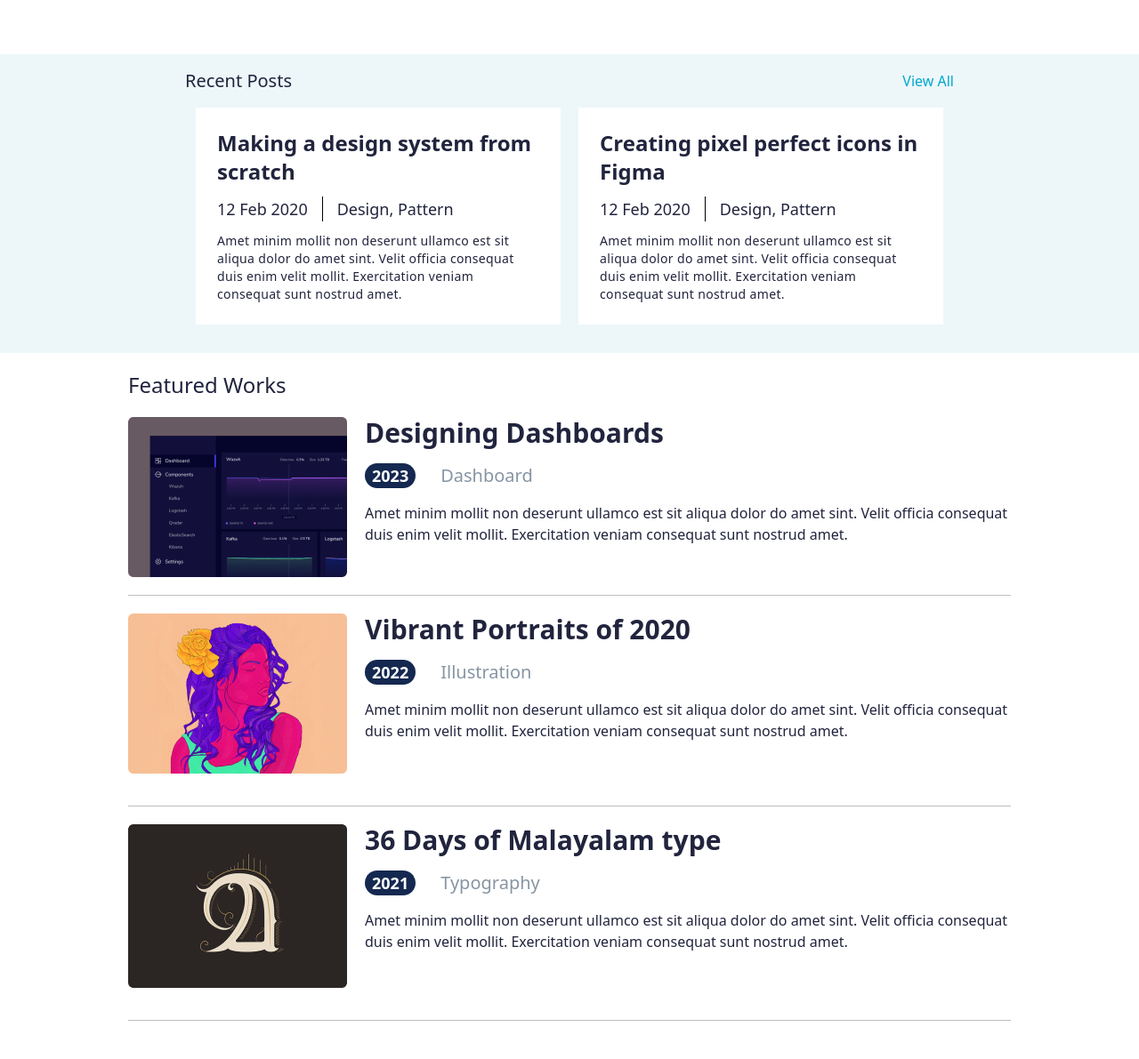
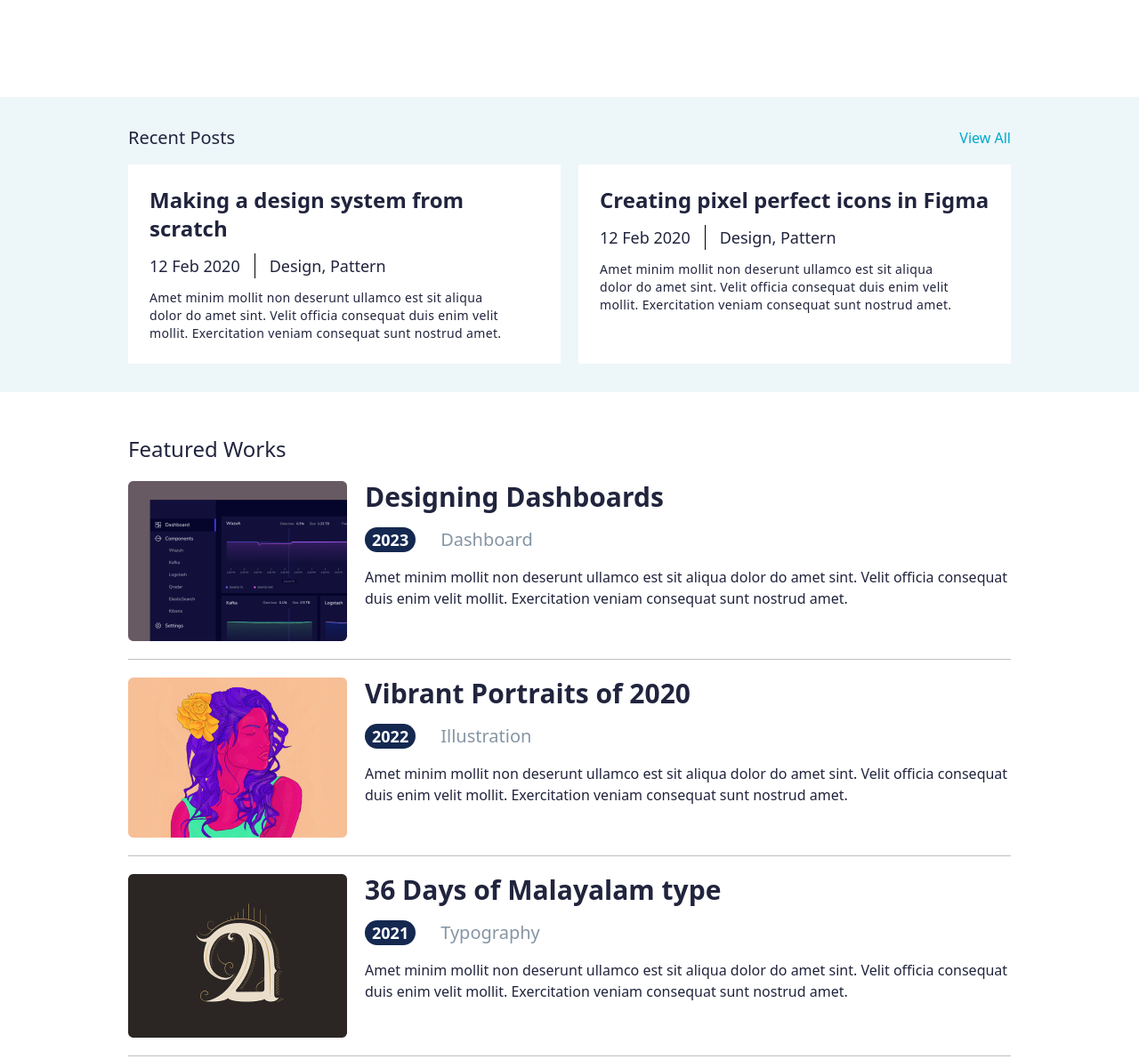
Before and after one commit to danishasifdev/Portfolio-UI, a website: page src/index.html in a window 1280 px wide. Shown: the part 539-1730 px from the top of the page at 89% size. Drawn offline with Linux system fonts and the light colour scheme.

Commit message:
fixed spacing

```diff
--- a/src/index.html
+++ b/src/index.html
@@ -34,7 +34,7 @@
     <!-- HERO  -->
     <section id="intro">
       <div
-        class="grid gap-10 px-6 pb-12 sm:px-8 lg:p-28 md:p-12 md:gap-2 lg:gap-3 md:grid-cols-2 place-items-center"
+        class="grid gap-10 px-6 pb-12 sm:px-8 lg:py-28 lg:px-36 md:p-12 md:gap-2 lg:gap-3 md:grid-cols-2 place-items-center"
       >
         <div
           class="flex flex-col items-center order-2 gap-10 md:items-start md:justify-start md:order-1"
@@ -66,15 +66,15 @@
     <!-- RECENT POSTS  -->
     <section
       id="recent-posts"
-      class="lg:px-36 xl:px-52 xl:gap-20 mx-auto md:px-12 pb-8 bg-[#EDF7FA]"
+      class="lg:px-36 xl:gap-20 mx-auto md:px-12 py-8 bg-[#EDF7FA]"
     >
-      <div class="flex items-center justify-center py-4 md:justify-between">
+      <div class="flex items-center justify-center pb-4 md:justify-between">
         <p class="text-xl text-[#21243D]">Recent Posts</p>
         <a class="text-base hidden md:inline-block text-[#00A8CC]" href="#"
           >View All</a
         >
       </div>
-      <div class="grid gap-5 px-3 md:grid-cols-2">
+      <div class="grid gap-5 px-3 md:px-0 md:grid-cols-2">
         <div class="flex flex-col gap-3 p-6 bg-white">
           <h1 class="text-2xl font-bold text-[#21243D]">
             Making a design system from scratch
@@ -111,8 +111,8 @@
       </div>
     </section>
     <!-- WORK  -->
-    <section id="work" class="pb-20 md:px-16 lg:px-36">
-      <h3 class="text-[#21243D] pt-5 text-center md:text-start text-2xl">
+    <section id="work" class="py-12 md:px-12 lg:px-36">
+      <h3 class="text-[#21243D] text-center md:text-start text-2xl">
         Featured Works
       </h3>
       <!-- POST_1  -->
@@ -141,7 +141,7 @@
       </div>
       <!-- POST-2  -->
       <div class="hidden gap-5 border-b md:flex border-black/25 md:py-5">
-        <img src="../images/post-2.png" alt="work-post" class="pb-4" />
+        <img src="../images/post-2.png" alt="work-post" />
         <div class="flex flex-col gap-4">
           <h2 class="text-3xl text-[#21243D] font-bold">
             Vibrant Portraits of 2020
@@ -163,7 +163,7 @@
       </div>
       <!-- POST-3  -->
       <div class="hidden gap-5 border-b md:flex border-black/25 md:py-5">
-        <img src="../images/post-3.png" alt="work-post" class="pb-4" />
+        <img src="../images/post-3.png" alt="work-post" />
         <div class="flex flex-col gap-4">
           <h2 class="text-3xl text-[#21243D] font-bold">
             36 Days of Malayalam type
@@ -185,7 +185,7 @@
       </div>
     </section>
     <!-- FOOTER  -->
-    <footer class="px-16 py-12 md:px-36 md:py-14">
+    <footer class="px-12 py-12 md:px-36 md:py-12 lg:px-36">
       <div class="flex items-center justify-center gap-9">
         <a href="#">
           <svg
```
Also changed, not shown: dist/output.css.
